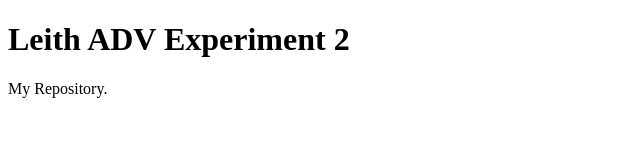
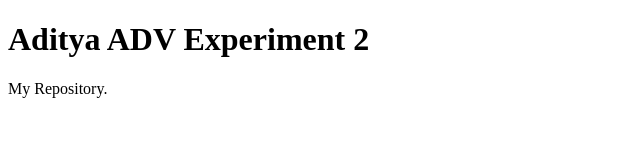
Before and after one commit to Leith29/Adv2-18, a plain HTML site: page index.html in a window 1280 px wide. Shown: the whole page, without its empty margins (0-640 px from the left). Drawn offline with Linux system fonts and the light colour scheme.

Commit message:
Update index.html

```diff
--- a/index.html
+++ b/index.html
@@ -2,7 +2,7 @@
 <html>
 <body>
 
-<h1> Leith ADV Experiment 2</h1>
+<h1> Aditya ADV Experiment 2</h1>
 
 <p>My Repository.</p>
 
```
